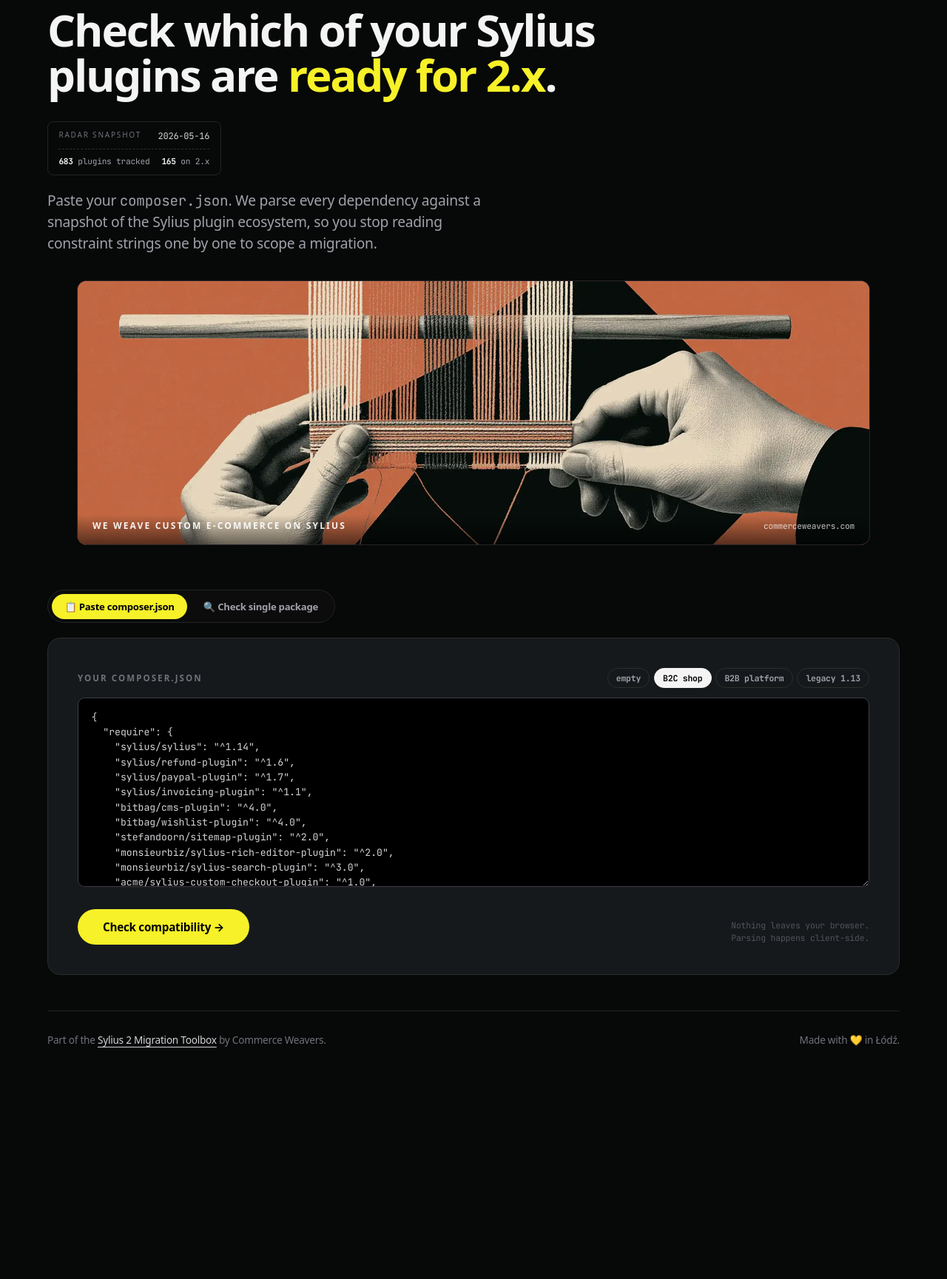
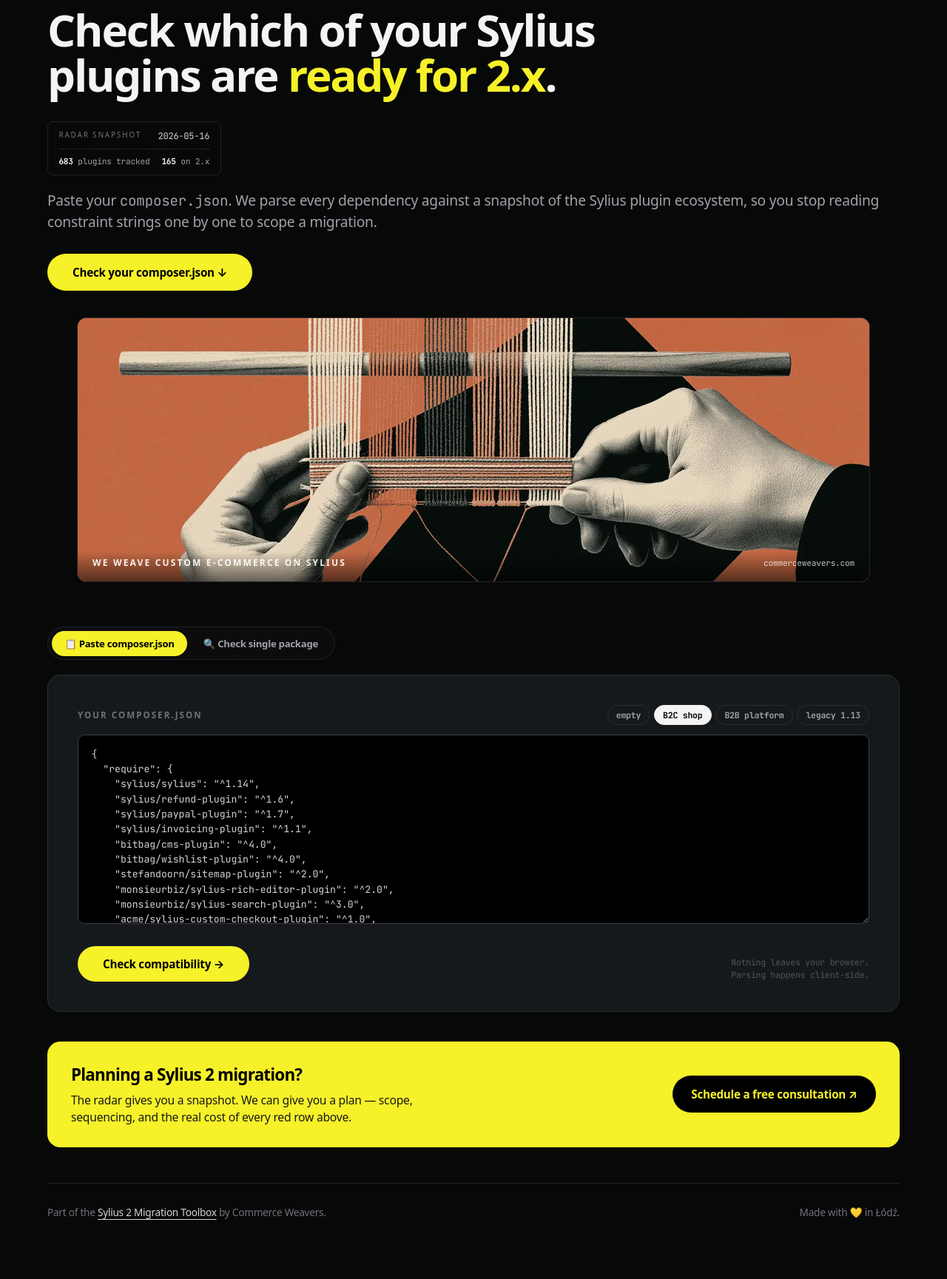
Before and after one commit to CommerceWeavers/SyliusPluginCompatibilityRadar, a PHP site: page / in a window 1280 px wide. Shown: the part 187-1916 px from the top of the page at 74% size. Before the commit the page ends 1603 px from the top, so only its background shows below. Run offline with PHP 8.4, Linux system fonts and the light colour scheme; some web fonts are replaced.

Commit message:
Add jump-to-form CTA, full-width tagline, results scroll, consultation box
- Drop max-width on the hero tagline so it stretches across the page
- Add a "Check your composer.json ↓" CTA above the banner that jumps to the form
- Scroll to the results section after checking compatibility instead of jumping to the top
- Add a yellow "Schedule a free consultation" CTA box on both input and results screens

https://claude.ai/code/session_011BKvfxPf6PzKPfzFUi8QFq

```diff
--- a/app.js
+++ b/app.js
@@ -774,7 +774,11 @@
     function showScreen(which) {
         dom.inputScreen.classList.toggle('is-hidden', which !== 'input');
         dom.resultsScreen.classList.toggle('is-hidden', which !== 'results');
-        window.scrollTo({ top: 0, behavior: 'auto' });
+        if (which === 'results') {
+            dom.resultsScreen.scrollIntoView({ block: 'start', behavior: 'smooth' });
+        } else {
+            window.scrollTo({ top: 0, behavior: 'auto' });
+        }
     }
 
     function showParseError(msg) {
--- a/index.html
+++ b/index.html
@@ -71,6 +71,12 @@ j=d.createElement(s),dl=l!='dataLayer'?'&l='+l:'';j.async=true;j.src=
       Paste your <code>composer.json</code>. We parse every dependency against a snapshot of the Sylius plugin ecosystem, so you stop reading constraint strings one by one to scope a migration.
     </p>
 
+    <div class="hero__jump">
+      <a href="#input-screen" class="btn btn--primary hero__jump-btn" data-jump-to-input>
+        Check your composer.json ↓
+      </a>
+    </div>
+
     <figure class="hero__banner">
       <img src="assets/weaving-hero.png" alt="Hands weaving thread on a loom — Commerce Weavers.">
       <figcaption class="hero__banner-overlay">
@@ -130,6 +136,18 @@ j=d.createElement(s),dl=l!='dataLayer'?'&l='+l:'';j.async=true;j.src=
 
     </div>
 
+    <aside class="cta-box" aria-labelledby="cta-title">
+      <div class="cta-box__body">
+        <h3 id="cta-title" class="cta-box__title">Planning a Sylius 2 migration?</h3>
+        <p class="cta-box__text">
+          The radar gives you a snapshot. We can give you a plan — scope, sequencing, and the real cost of every red row above.
+        </p>
+      </div>
+      <a class="cta-box__btn" href="https://commerceweavers.com/contact">
+        Schedule a free consultation ↗
+      </a>
+    </aside>
+
     <footer class="pagefoot">
       <span>Part of the <a href="https://commerceweavers.com/upgrade-to-sylius-2">Sylius 2 Migration Toolbox</a> by Commerce Weavers.</span>
       <span>Made with <span class="pagefoot__heart">💛</span> in Łódź.</span>
@@ -155,6 +173,18 @@ j=d.createElement(s),dl=l!='dataLayer'?'&l='+l:'';j.async=true;j.src=
       <button type="button" class="btn btn--secondary" data-radar-back>Check another composer.json</button>
     </div>
 
+    <aside class="cta-box" aria-labelledby="cta-results-title">
+      <div class="cta-box__body">
+        <h3 id="cta-results-title" class="cta-box__title">Want a human read on these results?</h3>
+        <p class="cta-box__text">
+          We'll walk through the red rows with you — what's risky, what's a swap, what's a rebuild — and turn the radar into a migration plan.
+        </p>
+      </div>
+      <a class="cta-box__btn" href="https://commerceweavers.com/contact">
+        Schedule a free consultation ↗
+      </a>
+    </aside>
+
     <footer class="pagefoot">
       <span>Questions about your migration? <a href="https://commerceweavers.com/contact">Schedule a free consultation ↗</a></span>
       <span class="mono pagefoot__domain">commerceweavers.com/upgrade-to-sylius-2</span>
--- a/styles.css
+++ b/styles.css
@@ -23,6 +23,7 @@
 
 * { box-sizing: border-box; }
 html, body { margin: 0; padding: 0; }
+html { scroll-behavior: smooth; }
 body {
     font-family: "Inclusive Sans", system-ui, -apple-system, "Segoe UI", sans-serif;
     background: var(--bg);
@@ -89,6 +90,8 @@ button { font-family: inherit; letter-spacing: inherit; cursor: pointer; }
 
 /* ---- page ---- */
 .page { max-width: 76rem; margin: 0 auto; padding: 2.5rem 2rem 5rem; }
+
+#input-screen, #results-screen { scroll-margin-top: 5rem; }
 
 .blogbar {
     max-width: 88rem; margin: 0 auto;
@@ -204,8 +207,16 @@ button { font-family: inherit; letter-spacing: inherit; cursor: pointer; }
 
 .hero__tagline {
     margin: 0; font-size: 1.2rem; color: var(--text-3);
-    max-width: 56ch; text-wrap: pretty;
+    text-wrap: pretty;
 }
+
+.hero__jump {
+    margin-top: 0.5rem;
+}
+.hero__jump-btn {
+    text-decoration: none;
+}
+.hero__jump-btn:hover { text-decoration: none; }
 
 /* ---- tabs ---- */
 .tabs {
@@ -336,6 +347,45 @@ button { font-family: inherit; letter-spacing: inherit; cursor: pointer; }
     border-left: 3px solid var(--red);
     border-radius: 0.5rem; color: #fca5a5;
     font-family: "JetBrains Mono", monospace; font-size: 0.8rem;
+}
+
+/* ---- CTA box ---- */
+.cta-box {
+    margin-top: 2.5rem;
+    background: var(--yellow);
+    color: #000;
+    border-radius: 1.1rem;
+    padding: 1.75rem 2rem;
+    display: flex; align-items: center; justify-content: space-between;
+    gap: 1.5rem; flex-wrap: wrap;
+}
+.cta-box__body { flex: 1 1 22rem; min-width: 16rem; }
+.cta-box__title {
+    margin: 0 0 0.4rem 0;
+    font-size: 1.4rem; font-weight: 700;
+    letter-spacing: var(--track-tight);
+    color: #000;
+}
+.cta-box__text {
+    margin: 0; font-size: 0.98rem;
+    color: #1a1a1a; text-wrap: pretty;
+    max-width: 52ch;
+}
+.cta-box__btn {
+    display: inline-flex; align-items: center; justify-content: center;
+    background: #000; color: var(--yellow) !important;
+    font-weight: 700; font-size: 0.95rem;
+    padding: 0.85rem 1.6rem;
+    border-radius: 9999px;
+    text-decoration: none;
+    transition: background-color .15s, color .15s, transform .15s;
+    white-space: nowrap;
+    flex-shrink: 0;
+}
+.cta-box__btn:hover {
+    background: #1a1a1a;
+    text-decoration: none;
+    transform: translateY(-1px);
 }
 
 /* ---- footer ---- */
```
